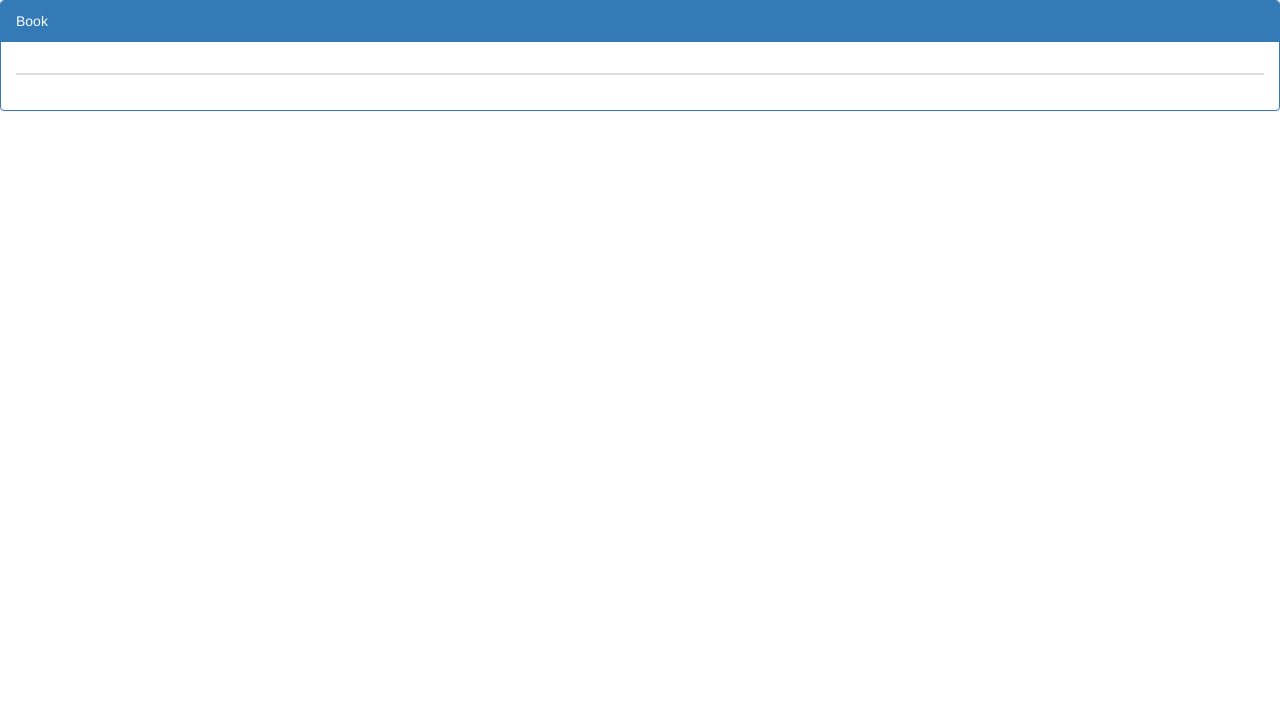
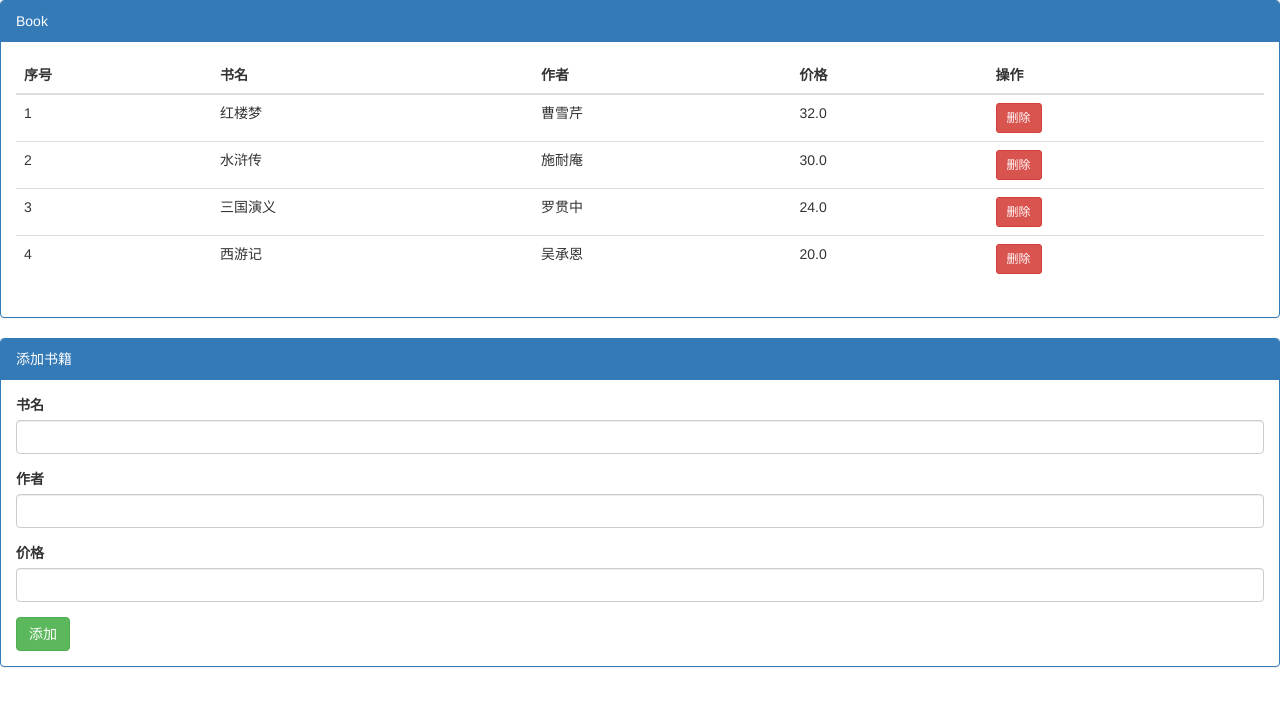
Before and after one commit to xiawang1024/vue, a plain HTML site: page book.html in a window 1280 px wide. Drawn offline with nearby package versions, Linux system fonts and the light colour scheme.

Commit message:
书籍增删

```diff
--- a/book.html
+++ b/book.html
@@ -9,18 +9,113 @@
 	<script type="text/javascript" src="vue.js"></script>
 </head>
 <body>
+	<div id="book">
 		<div class="panel panel-primary">
 			<div class="panel-heading">Book</div>
 			<div class="panel-body">
 				<table class="table">
 					<thead>
 						<tr>
-						<th v-for=""></th>
+							<th v-for="hd of heads" v-text="hd.th"></th>
 						</tr>
 					</thead>
-				<tbody></tbody>
+					<tbody>
+						<tr v-for="book of books">
+							<td v-text="book.id"></td>
+							<td v-text="book.name"></td>
+							<td v-text="book.author"></td>
+							<td v-text="book.price"></td>
+							<td><button class="btn btn-danger btn-sm" @click="removeBook($index)">删除</button></td>
+						</tr>
+					</tbody>
 				</table>
 			</div>
 		</div>
+		<div class="panel panel-primary">
+			<div class="panel-heading">添加书籍</div>
+			<div class="panel-body">
+				<form role='form'>
+					<div class="form-group">
+						<label>书名</label>
+						<input type="text" class="form-control" v-model="book.name">
+					</div>
+					<div class="form-group">
+						<label>作者</label>
+						<input type="text" class="form-control" v-model="book.author">
+					</div>
+					<div class="form-group">
+						<label>价格</label>
+						<input type="text" class="form-control" v-model="book.price">
+					</div>
+				</form>
+				<button class="btn btn-success" @click="addBook">添加</button>
+			</div>
+		</div>
+		<p>
+			<span v-for='item of book'></span>
+		</p>
+	</div>
+	<script type="text/javascript">
+		var vm=new Vue({
+			el:"#book",
+			data:{
+				heads:[
+				{th:'序号'},
+				{th:'书名'},
+				{th:'作者'},
+				{th:'价格'},
+				{th:'操作'}
+				],
+				book:{
+					id:0,
+					name:'',
+					author:'',
+					price:''
+				},
+				books:[
+				{
+					id:1,
+					name:'红楼梦',
+					author:'曹雪芹',
+					price:'32.0'
+				},
+				{
+					id:2,
+					name:'水浒传',
+					author:'施耐庵',
+					price:'30.0'
+				},
+				{
+					id:3,
+					name:'三国演义',
+					author:'罗贯中',
+					price:'24.0'
+				},
+				{
+					id:4,
+					name:'西游记',
+					author:'吴承恩',
+					price:'20.0'
+				}
+				]
+
+			},
+			methods:{
+				addBook:function(){
+					this.book.id=this.books.length+1;
+					this.books.push(this.book);
+					this.book={
+								id:0,
+								name:'',
+								author:'',
+								price:''
+							};
+				},
+				removeBook:function(index){
+					this.books.splice(index,1);
+				}
+			}
+		});
+	</script>
 </body>
 </html>
```
Lines whose indentation alone changed are shown as unchanged.
